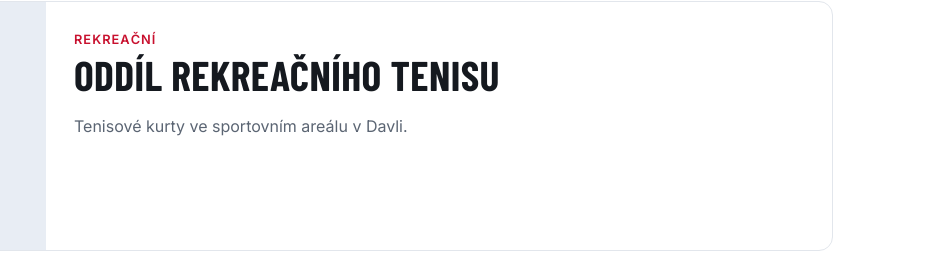
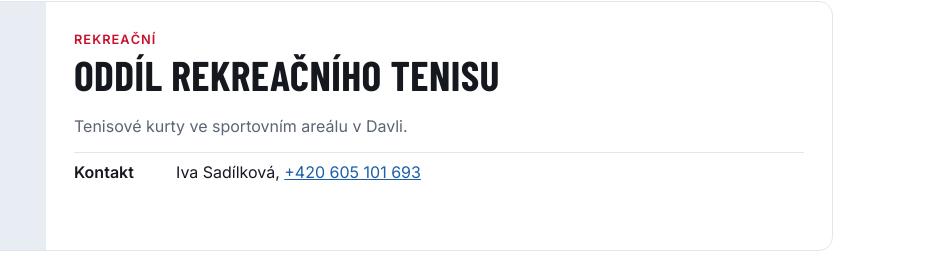
Before and after one commit to jhofman1992/slavoj-davle-web, a plain HTML site: page index.html in a window 1280 px wide. Shown: the part 1937-2217 px from the top of the page, 351-1280 px from the left. Drawn offline with nearby package versions, Linux system fonts and the light colour scheme; a web font is replaced by a local one.

Commit message:
Add tennis section contact
Co-Authored-By: Claude Opus 5.5 <noreply@anthropic.com>

```diff
--- a/index.html
+++ b/index.html
@@ -300,6 +300,9 @@
           <span class="tag">Rekreační</span>
           <h2>Oddíl rekreačního tenisu</h2>
           <p>Tenisové kurty ve sportovním areálu v Davli.</p>
+          <ul class="info">
+            <li><b>Kontakt</b><span>Iva Sadílková, <a href="tel:+420605101693">+420 605 101 693</a></span></li>
+          </ul>
         </div>
       </section>
 
```
